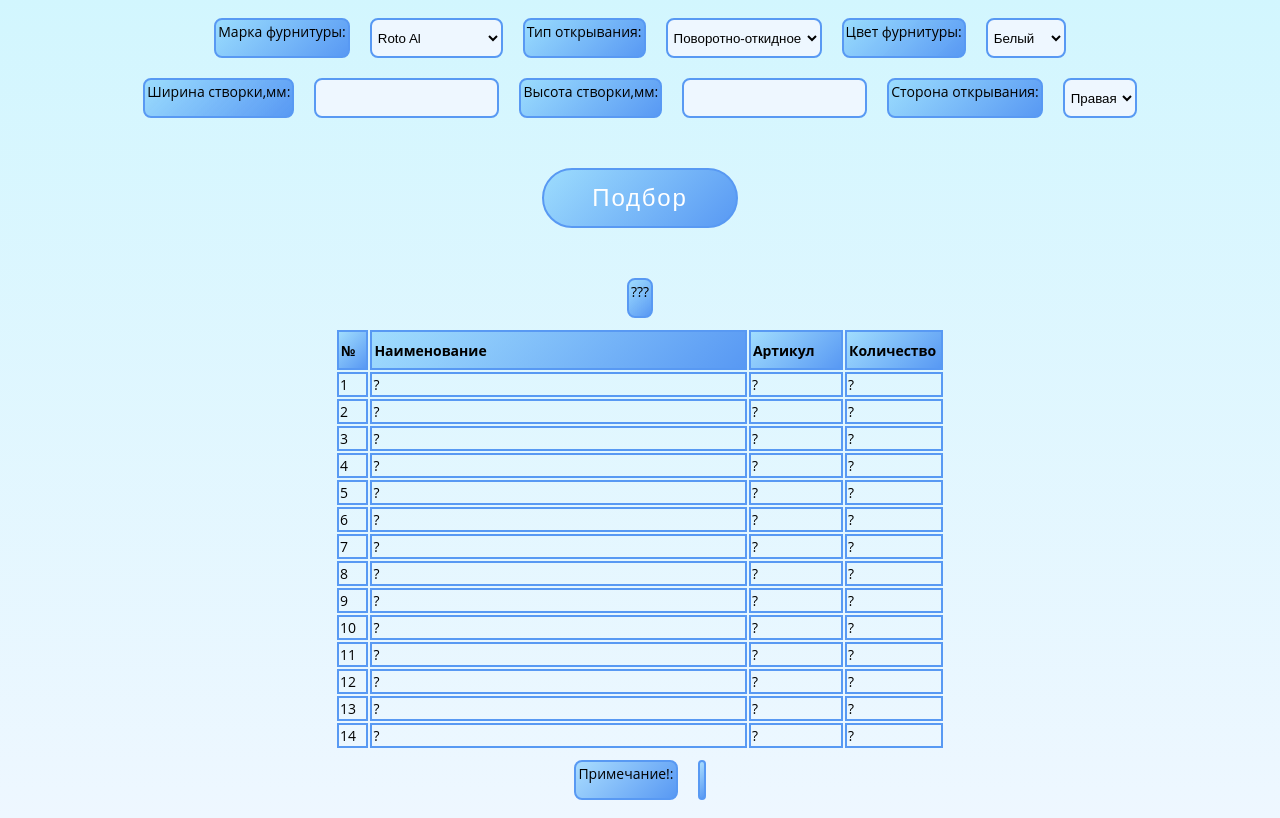
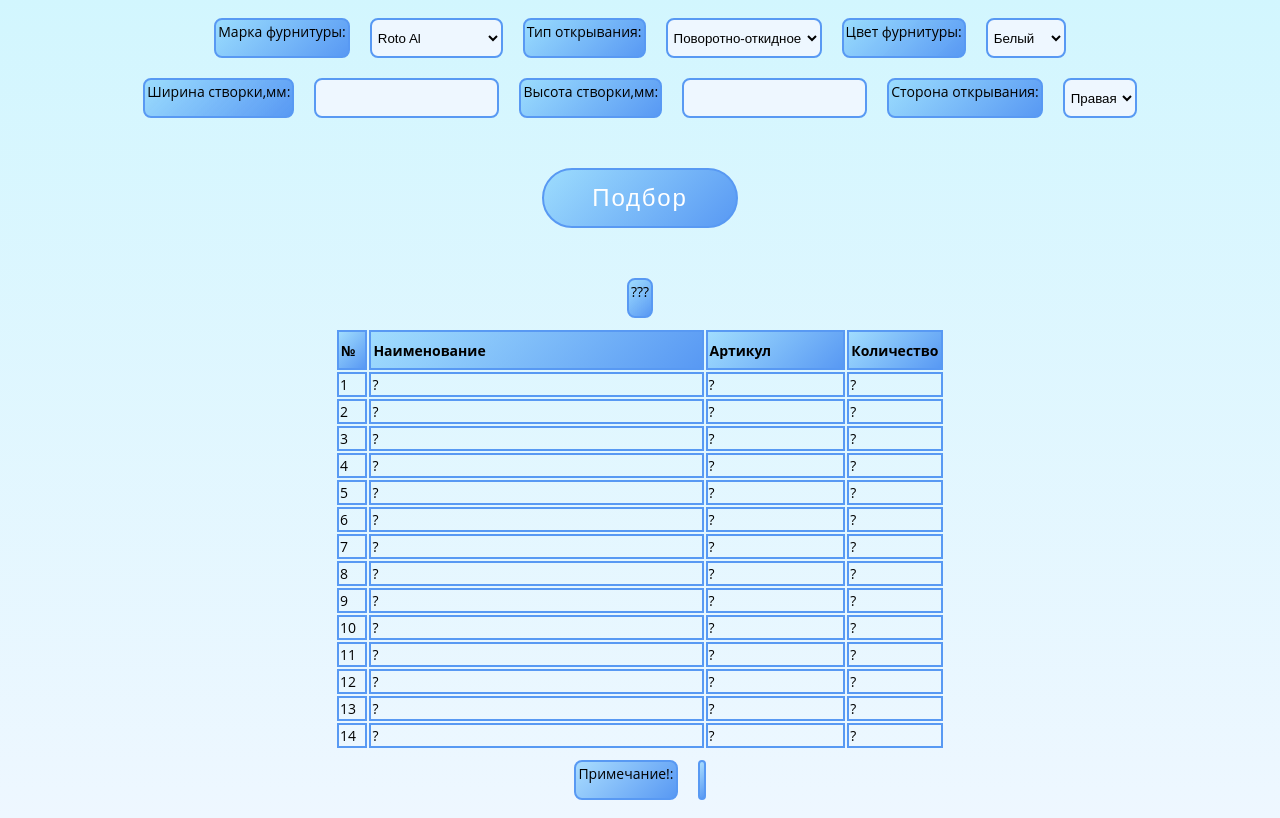
Before and after one commit to dimavamid/WinHardTest, a website built with Parcel: page src/index.html in a window 1280 px wide. Built offline with nearby package versions, Linux system fonts and the light colour scheme.

Commit message:
Update index.html

```diff
--- a/src/index.html
+++ b/src/index.html
@@ -60,9 +60,9 @@
     <div id = "tbl">
       <table>
         <col style="width:5%">
-        <col style="width:60%">
-        <col style="width:15%">
-        <col style="width:10%">
+        <col style="width:55%">
+        <col style="width:23%">
+        <col style="width:7%">
         <thead>
         <tr>
           <th id="headNum">№</th>
```
